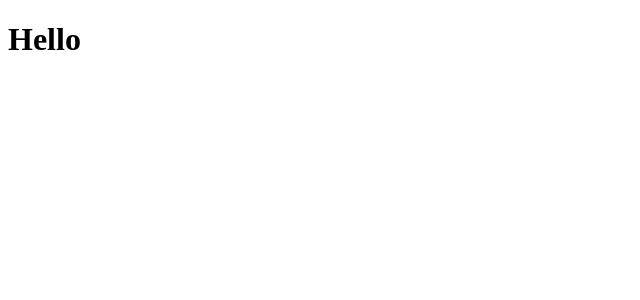
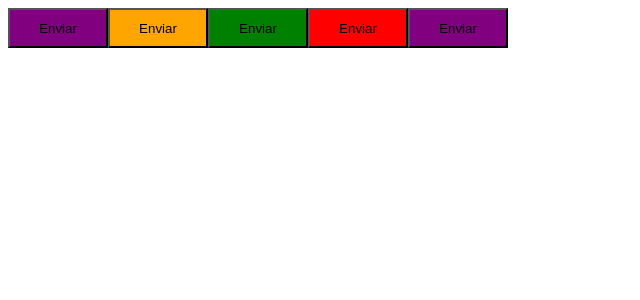
Before and after one commit to DevRafaelCena/ignite-timer, a React (Vite) app: page / in a window 1280 px wide. Shown: the top 300 px of the page, without its empty margins (0-640 px from the left). Built offline with nearby package versions, Linux system fonts and the light colour scheme.

Commit message:
styled components

```diff
--- a/package.json
+++ b/package.json
@@ -9,8 +9,12 @@
     "preview": "vite preview"
   },
   "dependencies": {
+    "-": "^0.0.1",
+    "@types/styled-components": "^5.1.26",
+    "D": "^1.0.0",
     "react": "^18.2.0",
-    "react-dom": "^18.2.0"
+    "react-dom": "^18.2.0",
+    "styled-components": "^5.3.6"
   },
   "devDependencies": {
     "@types/react": "^18.0.17",
--- a/src/App.tsx
+++ b/src/App.tsx
@@ -1,9 +1,15 @@
+import { Button } from './components/Button';
+
 
 export function App() {
 
   return (
     <div >
-    <h1>Hello</h1>
+     <Button variant="primary" />
+      <Button variant="secondary" />
+      <Button variant="success" />
+      <Button variant="danger" />
+      <Button />
     </div>
   )
 }
--- /dev/null
+++ b/src/components/Button.styles.ts
@@ -0,0 +1,24 @@
+import styled, { css } from "styled-components";
+
+export type ButtonVariant = 'primary' | 'secondary' | 'danger' | 'success';
+
+interface ButtonContainerProps {
+  variant: ButtonVariant;
+}
+
+const buttonVariants = {
+  primary: 'purple',
+  secondary: 'orange',
+  danger: 'red',
+  success: 'green'
+}
+
+export const ButtonContainer = styled.button<ButtonContainerProps>`
+  width: 100px;
+  height: 40px;
+  ${props => {
+    return css`
+      background-color: ${buttonVariants[props.variant]}
+    `
+  }}
+`;
--- /dev/null
+++ b/src/components/Button.tsx
@@ -0,0 +1,9 @@
+import { ButtonContainer, ButtonVariant } from "./Button.styles";
+
+interface ButtonProps {
+  variant?: ButtonVariant;
+}
+
+export function Button({ variant = 'primary' }: ButtonProps) {
+  return <ButtonContainer variant={variant}>Enviar</ButtonContainer>
+}
```
Also changed, not shown: 1 other file (tests, documents, lock files or other folders).
